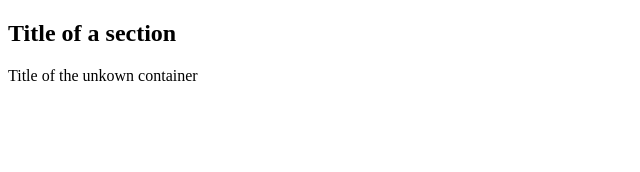
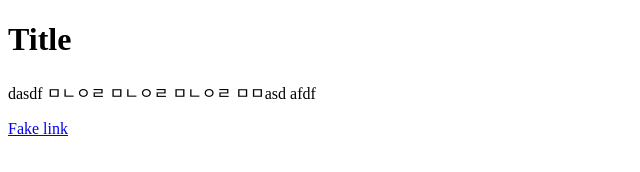
Before and after one commit to ljhg1124/kakao-clone, a plain HTML site: page index.html in a window 1280 px wide. Shown: the whole page, without its empty margins (0-640 px from the left). Drawn offline with Linux system fonts and the light colour scheme.

Commit message:
css 교육
HTML 의 style을 외부 파일을 이용해 적용, 및 연동 방법

```diff
--- a/index.html
+++ b/index.html
@@ -1,43 +1,15 @@
 <!DOCTYPE html>
 <html lang="en">
   <head>
-    <!--
-        head 태그는 유저에게 보이지 않는다.
-        웹사이트에 관한 필요한 정보를 제공할 뿐이다.
-    -->
+    <meta charset="UTF-8" />
+    <meta name="viewport" content="width=device-width, initial-scale=1.0" />
+    <title>Mixin' CSS and HTML</title>
 
-    <meta charset="UTF-8" />
-    <meta name="author" content="Nomad Coders" />
-    <meta name="description" content="Welcome to my Kakao Clone" />
-
-    <!--
-        meta란 엑스트라, 추가 정보와 같은 뜻.
-        content는 웹사이트 검색시 제목 아래에 있는 설명같은 내용이 표시된다.
-    -->
-    <title>This is my title</title>
+    <link href="styles.css" rel="stylesheet" />
   </head>
-
   <body>
-    <section>
-      <header id="headerNumberOne" class="defaultHeader">
-        <!--
-              id는 여권번호처럼 고유하며 class는 국적처럼 여러개 존재할 수 있다.
-              즉 id는 태그당 하나의 id만 가질수 있고 class는 여러개 가질 수 있다.
-          -->
-        <h1>Title of a section</h1>
-      </header>
-    </section>
-
-    <div>
-      <header id="differentHeader" class="defaultHeader">
-        Title of the unkown container
-      </header>
-    </div>
+    <h1>Title</h1>
+    <p>dasdf ㅁㄴㅇㄹ ㅁㄴㅇㄹ ㅁㄴㅇㄹ ㅁㅁasd afdf</p>
+    <a href="#">Fake link</a>
   </body>
 </html>
-
-<!--
-    semantic Tag - 의미가 있는 태그  ex) h1 ~ h6, header, article, section 등등...
-
-    non-semantic Tag - 아무 의미가 없는 태그  ex) div, span 등등... 박스나 컨테이너 같은 의미로 쓴다.
--->
```
Also changed, not shown: styles.css (added), 1 other file.
